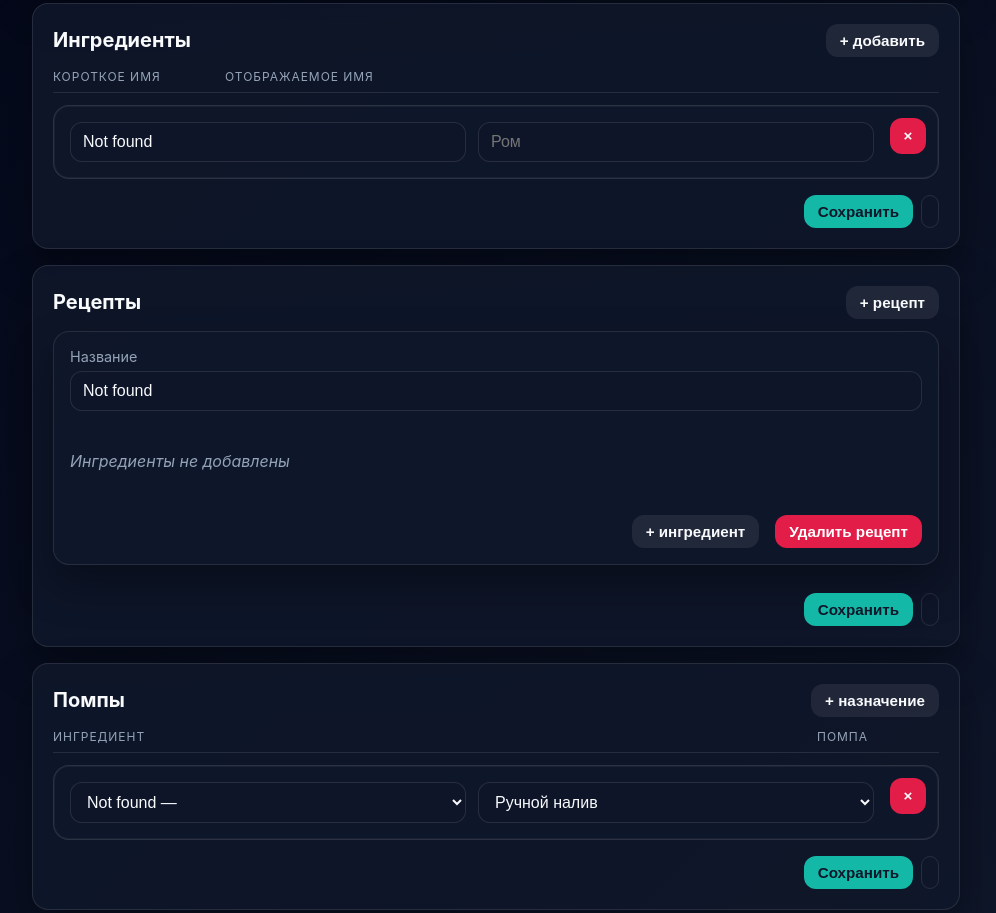
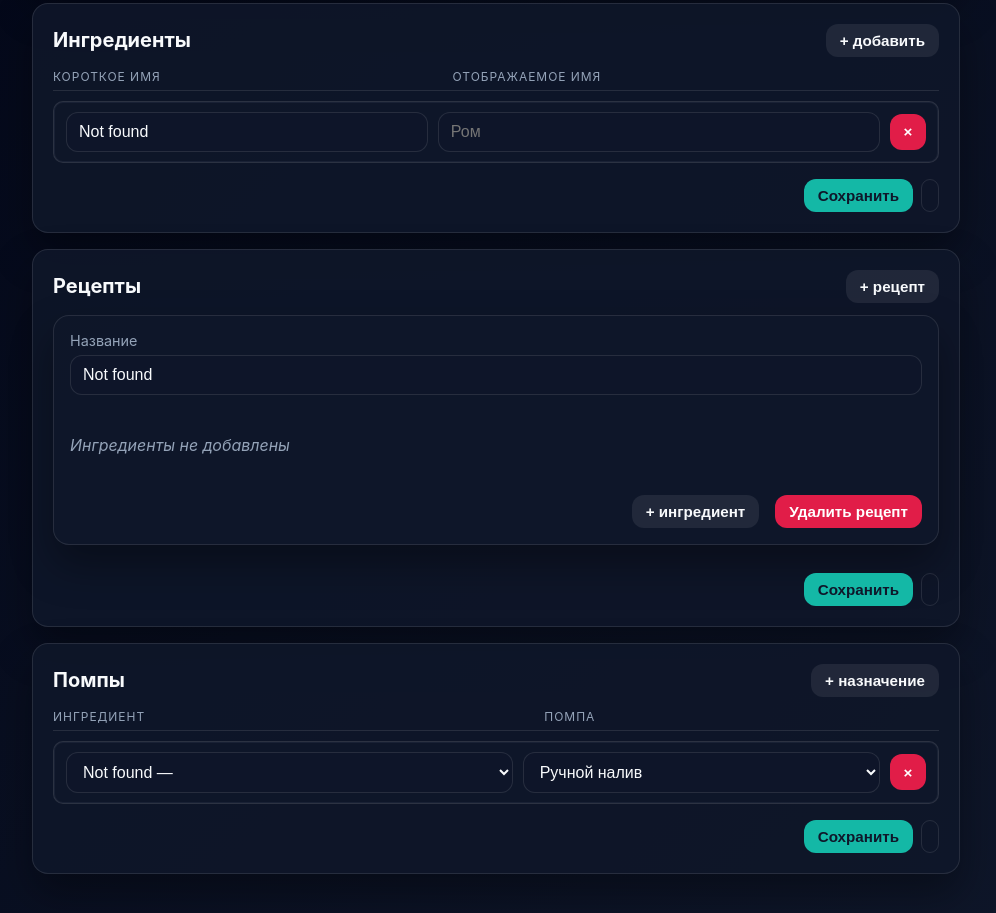
Before and after one commit to dyamirana/barmen-admin, a plain HTML site: page web/index.html in a window 1280 px wide. Shown: the part 320-1233 px from the top of the page, without its empty margins (144-1140 px from the left). Drawn offline with Linux system fonts and the light colour scheme; no server answers.

```diff
--- a/web/index.html
+++ b/web/index.html
@@ -157,9 +157,9 @@
         letter-spacing: 0.08em;
         color: var(--text-muted);
         border-bottom: 1px solid var(--border);
-        padding-bottom: 8px;
-        margin-bottom: 12px;
-        gap: 12px;
+        padding-bottom: 6px;
+        margin-bottom: 10px;
+        gap: 8px;
       }
 
       .badge {
@@ -175,7 +175,7 @@
       .components {
         display: flex;
         flex-direction: column;
-        gap: 12px;
+        gap: 8px;
       }
 
       .components {
@@ -186,12 +186,12 @@
       .pump-row,
       .component-row {
         position: relative;
-        display: flex;
-        flex-wrap: wrap;
-        gap: 12px;
-        padding: 16px;
-        padding-right: 64px;
-        border-radius: 16px;
+        display: grid;
+        grid-template-columns: repeat(2, minmax(0, 1fr)) auto;
+        align-items: center;
+        gap: 6px 10px;
+        padding: 10px 12px;
+        border-radius: 10px;
         border: 1px solid rgba(255, 255, 255, 0.12);
         background-color: rgba(15, 23, 42, 0.75);
         box-shadow: inset 0 0 0 1px rgba(148, 163, 184, 0.08);
@@ -201,23 +201,22 @@
       .pump-row select,
       .component-row select,
       .component-row input {
-        flex: 1 1 180px;
+        flex: 1 1 160px;
         min-width: 0;
       }
 
       .ingredient-row button,
       .pump-row button,
       .component-row button {
-        position: absolute;
-        top: 12px;
-        right: 12px;
+        position: static;
+        justify-self: flex-end;
         margin: 0;
       }
 
       #recipe-list {
         display: flex;
         flex-direction: column;
-        gap: 16px;
+        gap: 12px;
       }
 
       .recipe-row {
@@ -228,6 +227,7 @@
 
       .recipe-row .row {
         flex-direction: column;
+        gap: 8px;
       }
 
       .recipe-row .row > * {
@@ -235,11 +235,23 @@
       }
 
       #ingredients-section .list-header {
-        grid-template-columns: minmax(110px, 160px) minmax(200px, 1fr) auto;
+        grid-template-columns: minmax(110px, 0.9fr) minmax(170px, 1.1fr) auto;
       }
 
       #pumps-section .list-header {
-        grid-template-columns: minmax(180px, 1fr) minmax(80px, 110px) auto;
+        grid-template-columns: minmax(160px, 1fr) minmax(120px, 0.8fr) auto;
+      }
+
+      #ingredients-section .ingredient-row {
+        grid-template-columns: minmax(110px, 0.9fr) minmax(170px, 1.1fr) auto;
+      }
+
+      #pumps-section .pump-row {
+        grid-template-columns: minmax(160px, 1fr) minmax(120px, 0.8fr) auto;
+      }
+
+      .components .component-row {
+        grid-template-columns: minmax(170px, 1.1fr) minmax(80px, 0.7fr) auto;
       }
 
       .recipe-actions {
@@ -247,7 +259,7 @@
         flex-wrap: wrap;
         gap: 8px;
         justify-content: flex-end;
-        margin-top: 12px;
+        margin-top: 8px;
       }
 
       .empty-message {
@@ -282,6 +294,7 @@
         .pump-row,
         .component-row {
           grid-template-columns: 1fr;
+          gap: 10px;
         }
 
         .ingredient-row button,
```
Also changed, not shown: web_minimized/index.html (+1 -1 lines), 2 other files.
